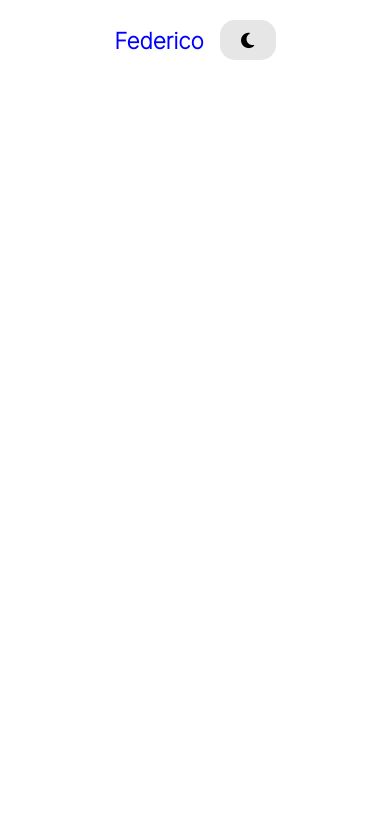
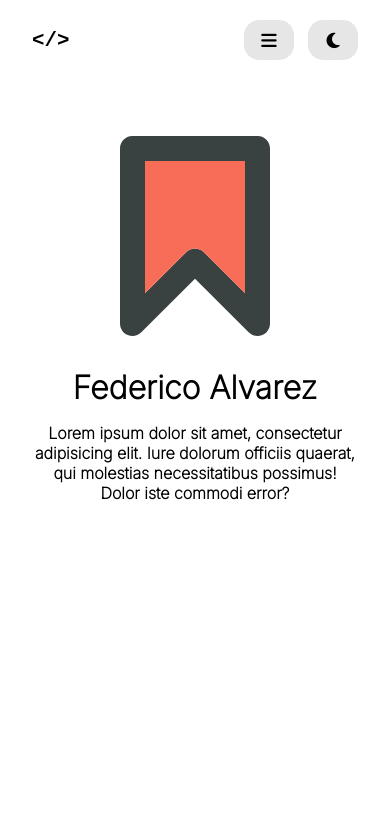
Before and after one commit to vHast/Portfoilio2023, a plain HTML site: page index.html in a window 390 px wide. Drawn offline with Linux system fonts and the light colour scheme.

Commit message:
Main section

```diff
--- a/index.html
+++ b/index.html
@@ -10,11 +10,12 @@
     <link rel="preconnect" href="https://fonts.googleapis.com">
     <link rel="preconnect" href="https://fonts.gstatic.com" crossorigin>
     <link href="https://fonts.googleapis.com/css2?family=Inter:wght@200&display=swap" rel="stylesheet">
+    <link rel="icon" type="image/x-icon" href="/img/ribbon.svg">
 </head>
 <body>
     <nav>
         <div id="nav-logo">
-            <h1>Federico</h1>
+            <h1><span><</span>/></h1>
             <i></i>
         </div>
 
@@ -24,9 +25,20 @@
             <p><a href="#">Services</a></p>
             <p><a href="#">About</a></p>
             <p><a href="#">Contact</a></p>
-            <p id="dark-btn"><a href="#"><i class="fa fa-moon"></i></a></p>
+            <p class="special-btn"><a href="#"><i class="fa fa-moon"></i></a></p>
+            <p class="special-btn" id="brgr-btn"><a href="#"><i class="fa fa-bars"></i></a></p>
         </div>
     </nav>
+
+    <section id="main">
+        <div class="profile-container">
+            <img id="profile-img" src="/img/ribbon.svg" alt="Profile picture of Federico Alvarez">
+            <div id="profile-info">
+                <h1>Federico Alvarez</h1>
+                <h4>Lorem ipsum dolor sit amet, consectetur adipisicing elit. Iure dolorum officiis quaerat, qui molestias necessitatibus possimus! Dolor iste commodi error?</h4>
+            </div>
+        </div>
+    </section>
 
 </body>
 <script src="https://kit.fontawesome.com/65163fd434.js" crossorigin="anonymous"></script>
--- a/responsive.scss
+++ b/responsive.scss
@@ -10,14 +10,29 @@
         justify-content: center;
 
         #nav-logo {
-            h1 {
-                font-size: 1.4rem;
+            position: absolute;
+            left: 2rem;
+            h1, span {
+                font-size: 1.3rem;
             }
         }
         #nav-links {
             p {
                 display: none;
             }
+
+            .special-btn {
+                position: absolute;
+                right: 2rem;
+                width: 50px;
+            }
+
+            #brgr-btn {
+                display: flex;
+                right: 6rem;
+                justify-content: center;
+                align-items: center;
+            }
         }
     }
   }
--- a/style.scss
+++ b/style.scss
@@ -6,9 +6,10 @@
     font-family: 'Inter', sans-serif;
 }
 
-h1 {
+h1, span {
     font-size: 2rem;
-    color: blue;
+    font-family: monospace
+
 }
 
 a {
@@ -47,7 +48,7 @@ nav {
 
         }
 
-        #dark-btn {
+        .special-btn {
             margin-left: 1rem;
             height: 70px;
             width:3.5rem;
@@ -68,5 +69,41 @@ nav {
                 }
             }
         }
+
+        #brgr-btn {
+            display: none;
+        }
     }
 }
+
+#main {
+    margin: 0 2rem;
+    padding-top: 3.5rem;
+    .profile-container {
+        height: 80vh;
+        display: flex;
+        flex-direction: column;
+        align-items: center;
+        text-align: center;
+    }
+
+    #profile-img{
+        height: 200px;
+        width: 200px;
+    }
+
+    #profile-info{
+        font-family: 'Inter', sans-serif;
+        margin-top: 2rem;
+
+        h1 {
+            font-family: 'Inter', sans-serif;
+            color: black;
+        }
+
+        h4 {
+            margin-top: 1rem;
+        }
+    }
+
+}
```
Also changed, not shown: img/ribbon.svg (added), style/responsive.css, style/style.css, 2 other files.
